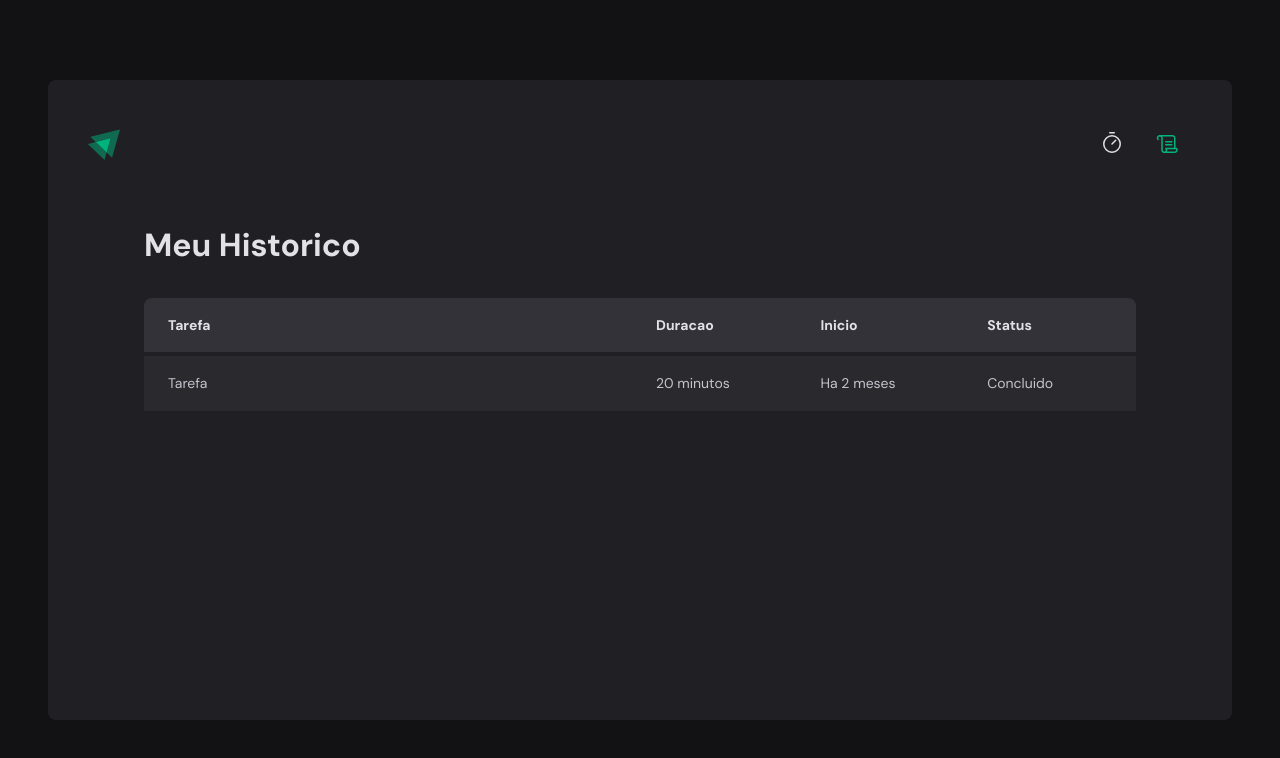
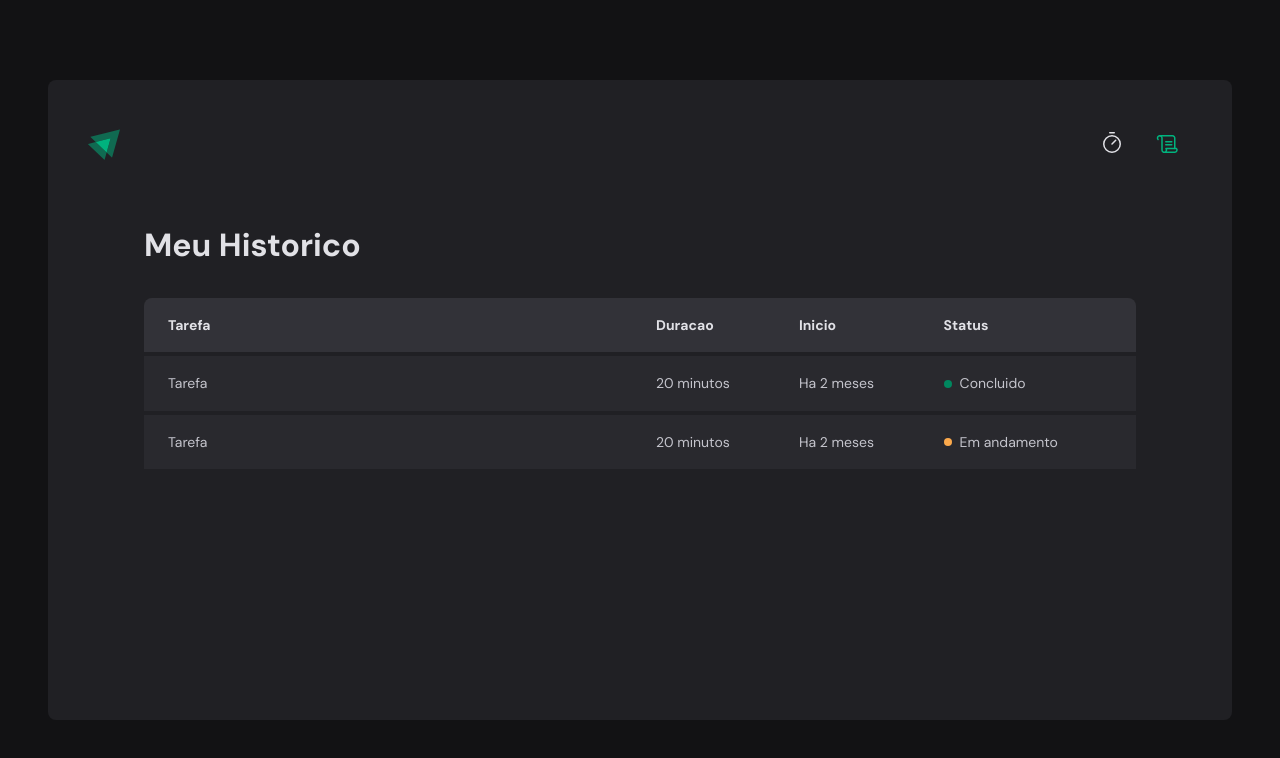
Before and after one commit to falaigor/timer, a React (Vite) app: page /history in a window 1280 px wide. Shown: the top 758 px of the page. Built offline with nearby package versions, Linux system fonts and the light colour scheme.

Commit message:
create component status color

```diff
--- a/src/pages/History/index.tsx
+++ b/src/pages/History/index.tsx
@@ -1,4 +1,4 @@
-import { HistoryContainer, HistoryList } from './styles'
+import { HistoryContainer, HistoryList, Status } from './styles'
 
 export const History = () => {
   return (
@@ -21,7 +21,18 @@
               <td>Tarefa</td>
               <td>20 minutos</td>
               <td>Ha 2 meses</td>
-              <td>Concluido</td>
+              <td>
+                <Status statusColor="green">Concluido</Status>
+              </td>
+            </tr>
+
+            <tr>
+              <td>Tarefa</td>
+              <td>20 minutos</td>
+              <td>Ha 2 meses</td>
+              <td>
+                <Status statusColor="yellow">Em andamento</Status>
+              </td>
             </tr>
           </tbody>
         </table>
--- a/src/pages/History/styles.ts
+++ b/src/pages/History/styles.ts
@@ -60,3 +60,27 @@
     }
   }
 `
+
+const STATUS_COLORS = {
+  yellow: 'yellow-500',
+  green: 'green-500',
+  red: 'red-500',
+} as const
+
+interface StatusProps {
+  statusColor: keyof typeof STATUS_COLORS
+}
+
+export const Status = styled.span<StatusProps>`
+  display: flex;
+  align-items: center;
+  gap: 0.5rem;
+
+  &::before {
+    content: '';
+    width: 0.5rem;
+    height: 0.5rem;
+    border-radius: 9999px;
+    background: ${(props) => props.theme[STATUS_COLORS[props.statusColor]]};
+  }
+`
```
